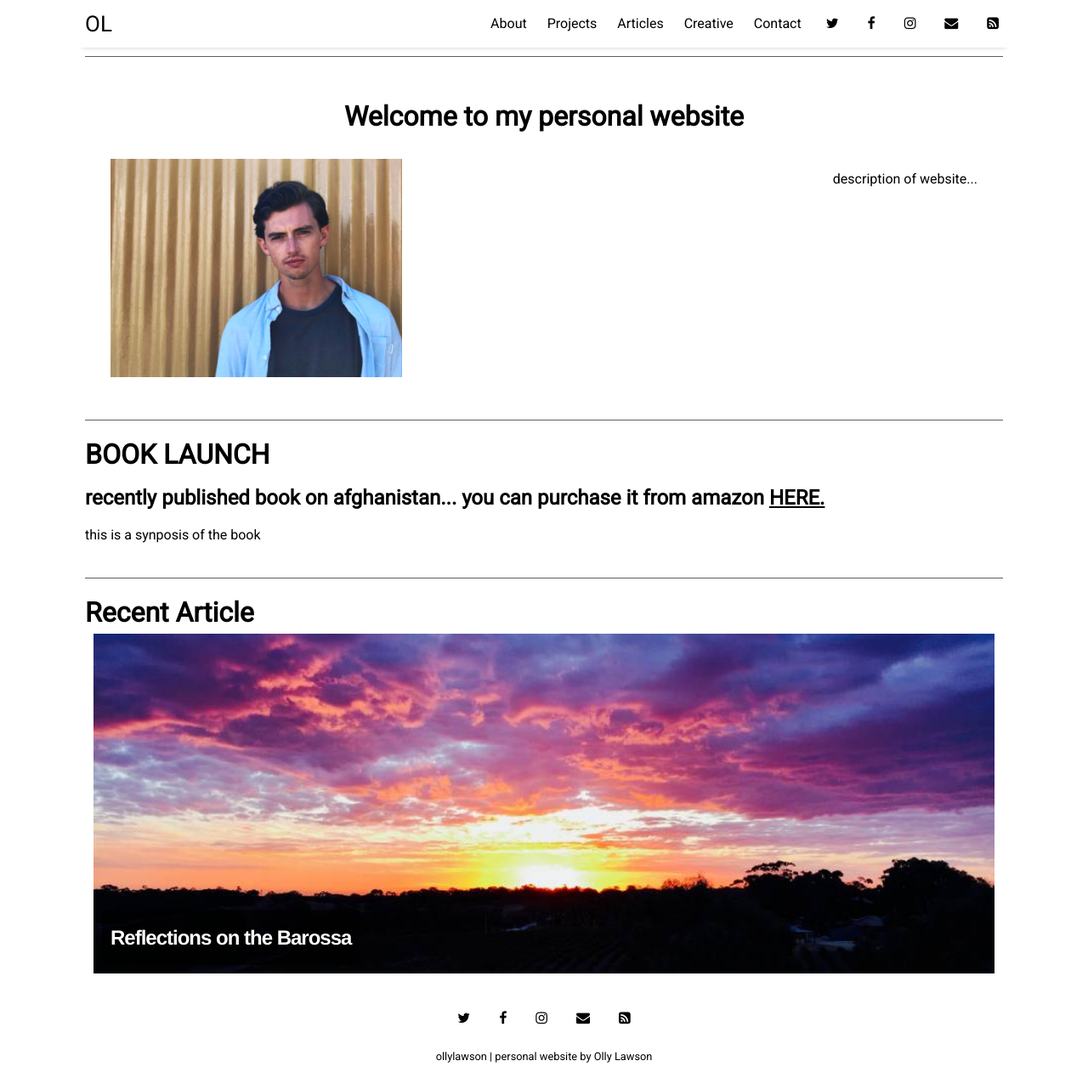
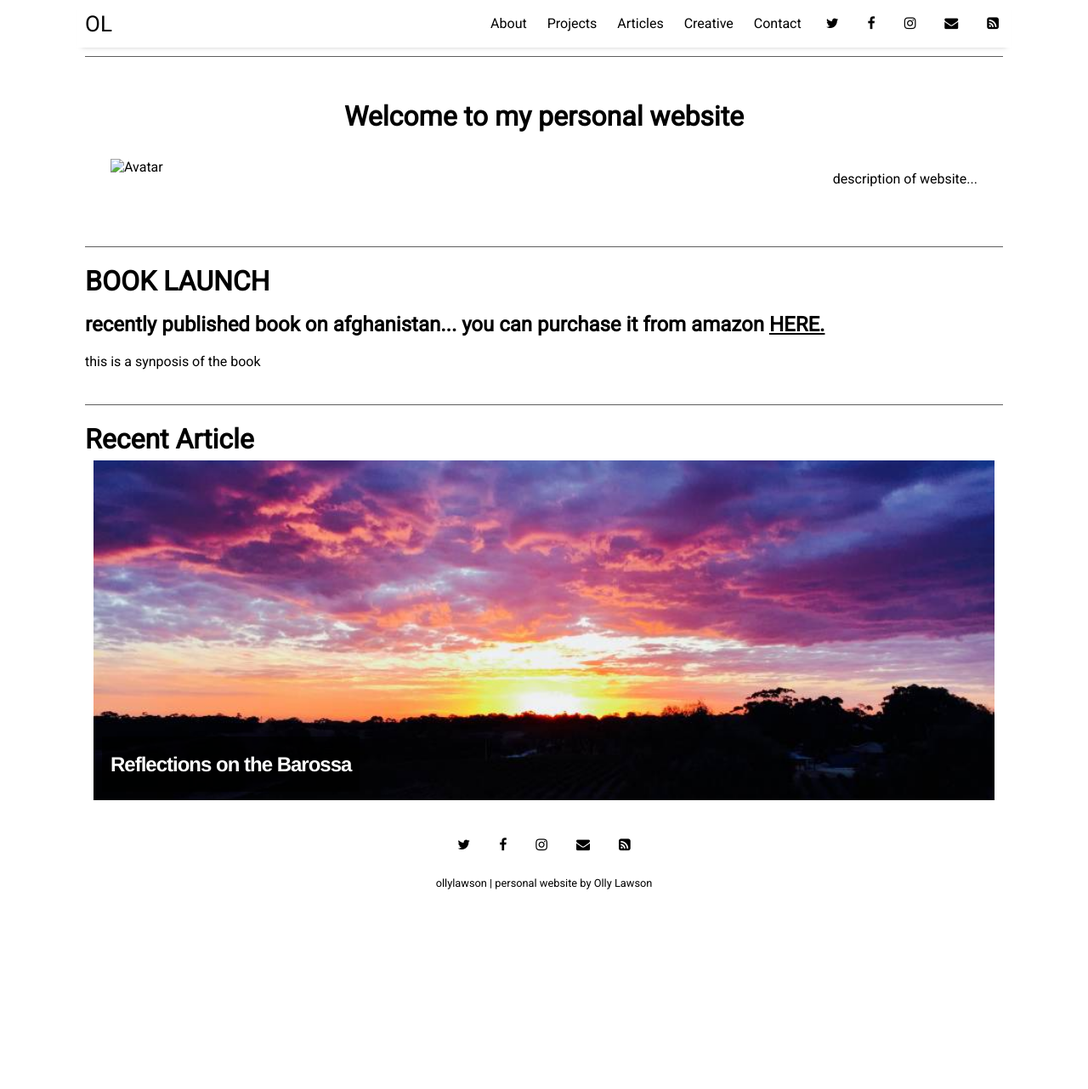
Before and after one commit to ollylawson/ollylawson.github.io, a Jekyll site: the page built from index.html, in a window 1280 px wide and 1282 px high. Shown: the whole window at 85% size. Built offline with Jekyll 4.4.1, drawn with Linux system fonts in a browser that asks for light colours; nearby versions of some CDN libraries; the list of posts is cut into pages by our own code.

```diff
--- a/_layouts/home.html
+++ b/_layouts/home.html
@@ -5,7 +5,7 @@
 <div class="homepage-section">
   <div class="welcome">
     <h1>Welcome to my personal website</h1>
-    <img src="assets/img/profileimg.jpg" alt="Avatar" class="avatar">
+    <img src="" alt="Avatar" class="avatar">
       <p>description of website...</p>
   </div>
 </div>
```
